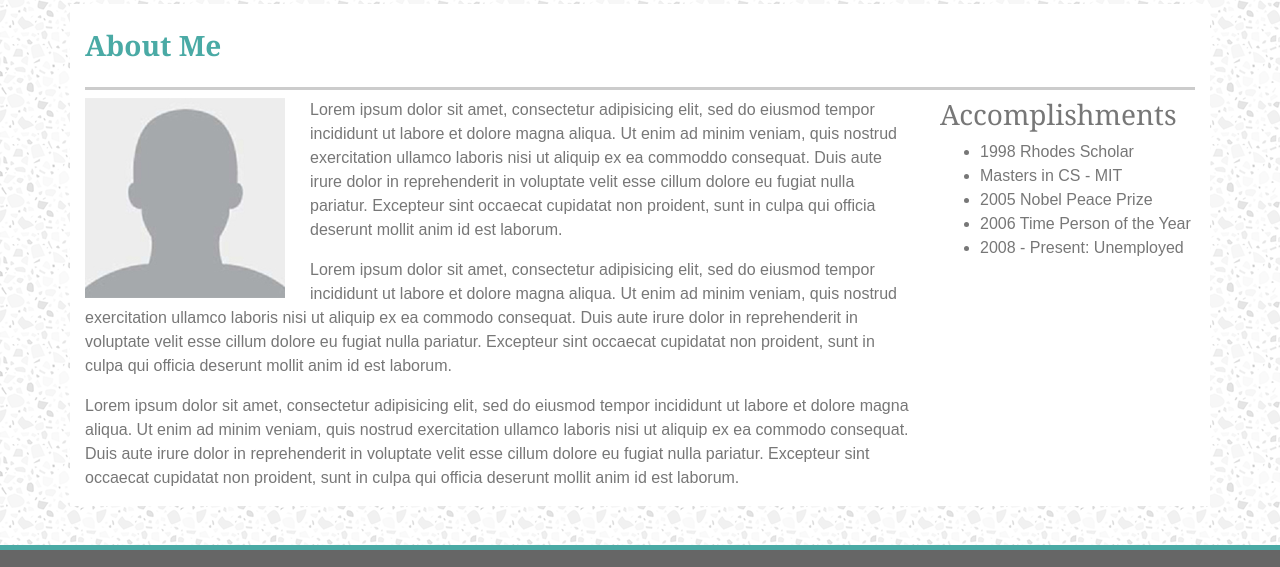
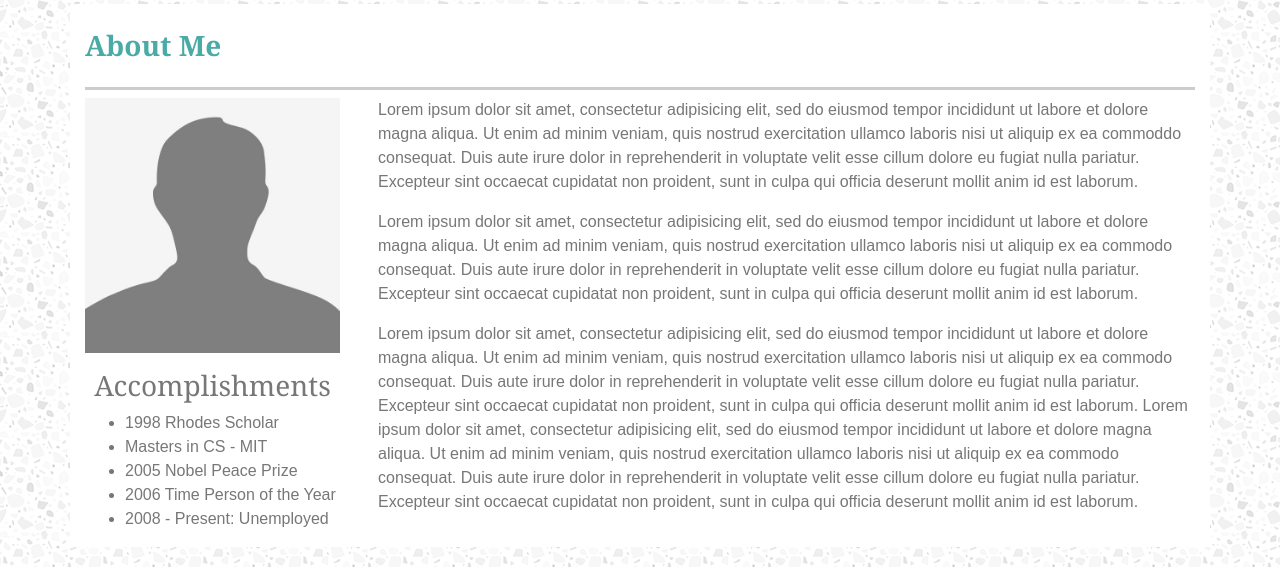
Before and after one commit to trentdavis78/bootstrap-portfolio, a plain HTML site: page index.html in a window 1280 px wide. Shown: the part 103-670 px from the top of the page. Drawn offline with nearby package versions, Linux system fonts and the light colour scheme.

Commit message:
Final Draft

```diff
--- a/assets/css/style.css
+++ b/assets/css/style.css
@@ -66,8 +66,7 @@ button.navbar-toggler {
 .skill {
   width: 300px;
   height: 200px;
-  margin-right: 25px;
-  margin-bottom: 25px;
+  margin:0 auto 25px;
 }
 .skill-desc {
   text-align: center;
@@ -88,6 +87,7 @@ button.navbar-toggler {
 #skill-1 {
   background-image: url('../images/image1.jpg');
   background-repeat: no-repeat;
+
 }
 #skill-2 {
   background-image: url('../images/image2.jpg');
@@ -120,14 +120,15 @@ i.fab {
   font-size: 2rem;
 }
 .social a:hover {
-  color: #4aaaa5 !important;
+  color: #4aaaa5;
 }
 .copyright {
   margin-top: 1rem;
 }
+/* minimized use of media queries (there were just a couple of aesthetic things I couldn't live without) */
 @media screen and (min-width: 1200px) {
   .social {
-    justify-content: flex-end !important;
+    justify-content: flex-end ;
   }
 }
 @media screen and (max-width: 1200px) {
--- a/index.html
+++ b/index.html
@@ -51,42 +51,53 @@
         <h2>About Me</h2>
       </div>
       </div>
-
       <div class="row">
-        <div class="col-9">
-        <img align="left" src="assets/images/profile.jpg" alt="Profile Picture">
-        <p>Lorem ipsum dolor sit amet, consectetur adipisicing elit,
+        <div class="col-md-3">
+        <img class="img-fluid" src="assets/images/profile600.jpg" alt="Profile Picture">
+        <div class="mt-3">
+        <h3 class="text-center">Accomplishments</h3>
+        <ul>
+          <li>1998 Rhodes Scholar</li>
+          <li>Masters in CS - MIT</li>
+          <li>2005 Nobel Peace Prize</li>
+          <li>2006 Time Person of the Year</li>
+          <li>2008 - Present: Unemployed</li>
+          </ul>
+        </div>
+      </div>
+      <div class="col-md-9">
+        <p class="pl-2">Lorem ipsum dolor sit amet, consectetur adipisicing elit,
           sed do eiusmod tempor incididunt ut labore et dolore magna aliqua.
           Ut enim ad minim veniam, quis nostrud exercitation ullamco laboris
           nisi ut aliquip ex ea commoddo consequat. Duis aute irure dolor in
           reprehenderit in voluptate velit esse cillum dolore eu fugiat nulla pariatur.
           Excepteur sint occaecat cupidatat non proident,
           sunt in culpa qui officia deserunt mollit anim id est laborum.</p>
-          <p>Lorem ipsum dolor sit amet, consectetur adipisicing elit,
+          <p class="pl-2">Lorem ipsum dolor sit amet, consectetur adipisicing elit,
             sed do eiusmod tempor incididunt ut labore et dolore magna aliqua.
             Ut enim ad minim veniam, quis nostrud exercitation ullamco laboris
             nisi ut aliquip ex ea commodo consequat. Duis aute irure dolor in
             reprehenderit in voluptate velit esse cillum dolore eu fugiat nulla pariatur.
             Excepteur sint occaecat cupidatat non proident,
             sunt in culpa qui officia deserunt mollit anim id est laborum.</p>
-            <p>Lorem ipsum dolor sit amet, consectetur adipisicing elit,
+            <p class="pl-2">Lorem ipsum dolor sit amet, consectetur adipisicing elit,
               sed do eiusmod tempor incididunt ut labore et dolore magna aliqua.
               Ut enim ad minim veniam, quis nostrud exercitation ullamco laboris
               nisi ut aliquip ex ea commodo consequat. Duis aute irure dolor in
               reprehenderit in voluptate velit esse cillum dolore eu fugiat nulla pariatur.
               Excepteur sint occaecat cupidatat non proident,
-              sunt in culpa qui officia deserunt mollit anim id est laborum.</p>
+              sunt in culpa qui officia deserunt mollit anim id est laborum. Lorem ipsum
+               dolor sit amet, consectetur adipisicing elit, sed do eiusmod tempor
+               incididunt ut labore et dolore magna aliqua. Ut enim ad minim veniam,
+                quis nostrud exercitation ullamco laboris nisi ut aliquip ex ea
+                commodo consequat. Duis aute irure dolor in reprehenderit in
+                voluptate velit esse cillum dolore eu fugiat nulla pariatur.
+                Excepteur sint occaecat cupidatat non proident, sunt in culpa
+                qui officia deserunt mollit anim id est laborum.</p>
           </div>
-          <div class="col-lg-3">
-            <h3>Accomplishments</h3>
-            <ul>
-              <li>1998 Rhodes Scholar</li>
-              <li>Masters in CS - MIT</li>
-              <li>2005 Nobel Peace Prize</li>
-              <li>2006 Time Person of the Year</li>
-              <li>2008 - Present: Unemployed</li>
-              </ul>
-          </div>
+
+
+
 
         </div>
     </div>
```
Also changed, not shown: portfolio.html (+0 -1 lines), assets/images/profile.jpg (deleted), assets/images/profile600.jpg (added).
